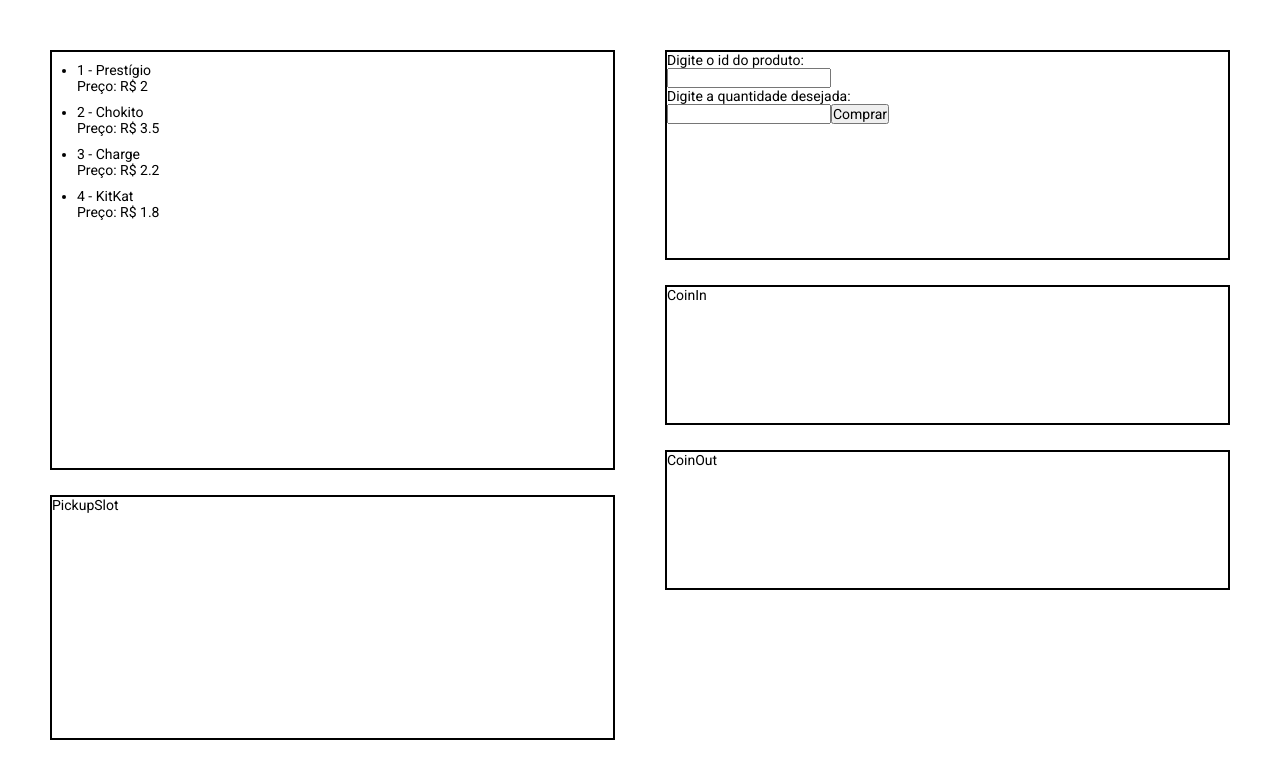
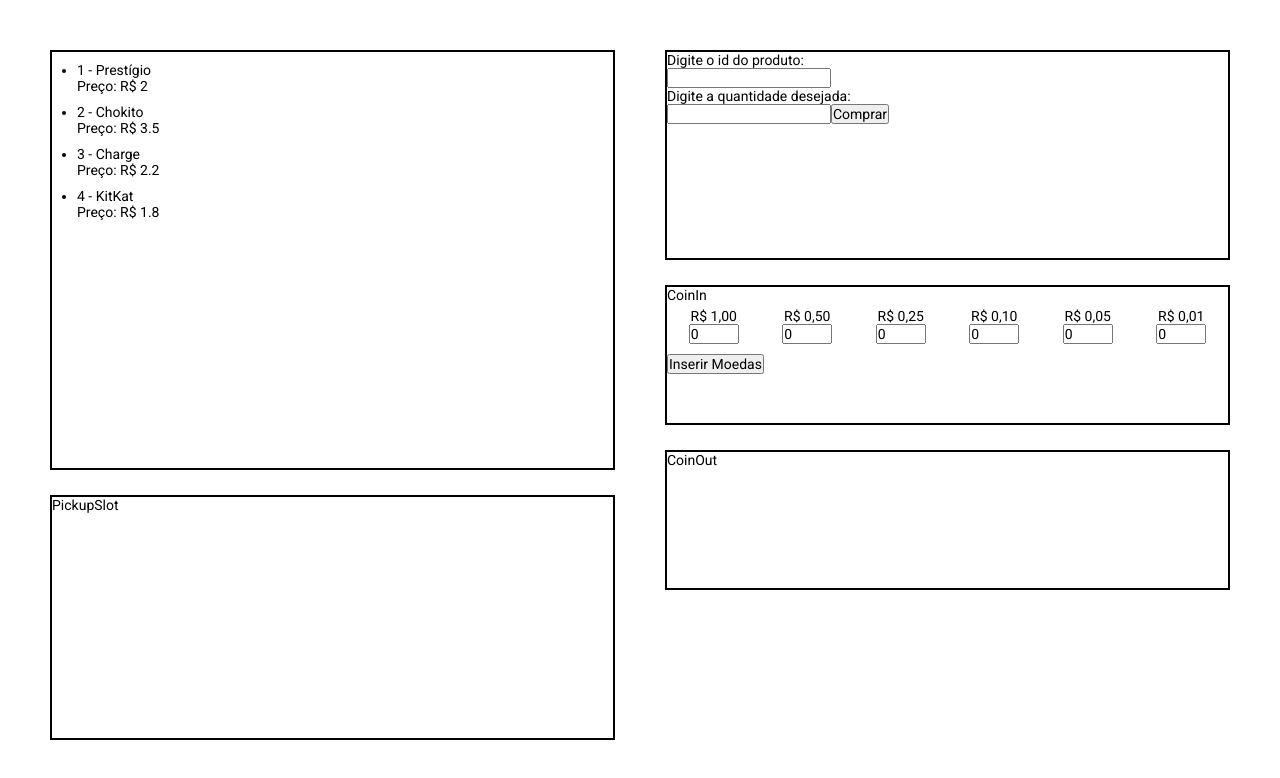
Before and after one commit to Matheuslm10/vending-machine, a React (Create React App) app: page / in a window 1280 px wide. Shown: the top 778 px of the page. Built offline with nearby package versions, Linux system fonts and the light colour scheme; the HTML template or start-up script is replaced by a standard one.

Commit message:
Create the CoinIn component structure

```diff
--- a/src/components/CoinIn/index.js
+++ b/src/components/CoinIn/index.js
@@ -1,12 +1,99 @@
-import React from 'react';
+import React, { useState } from 'react';
 
 import './style.css';
 
 function CoinIn({ totalPrice }) {
+  const [coins, setCoins] = useState([0, 0, 0, 0, 0, 0]);
+
+  function handleQuantityOfCurrancyChange(event, currencyIndex) {
+    const value = event.target.value;
+    setCoins((prev) =>
+      prev.map((currency, index) => {
+        if (index === currencyIndex) {
+          return value;
+        } else {
+          return currency;
+        }
+      })
+    );
+  }
+
+  function handleInsertCoins() {
+    console.log(
+      'atualizar o array de coins inseridas observado pela cashContext'
+    );
+  }
+
   return (
     <div className="coin-in">
       <p>CoinIn</p>
       {totalPrice && <p>Por favor, insira R$ {totalPrice}</p>}
+
+      <div className="coins-input-group">
+        <div className="coin-input">
+          <p>R$ 1,00</p>
+          <input
+            value={coins[0]}
+            onChange={(e) => handleQuantityOfCurrancyChange(e, 0)}
+            type="number"
+            min="0"
+          />
+        </div>
+
+        <div className="coin-input">
+          <p>R$ 0,50</p>
+          <input
+            value={coins[1]}
+            onChange={(e) => handleQuantityOfCurrancyChange(e, 1)}
+            type="number"
+            min="0"
+          />
+        </div>
+
+        <div className="coin-input">
+          <p>R$ 0,25</p>
+          <input
+            value={coins[2]}
+            onChange={(e) => handleQuantityOfCurrancyChange(e, 2)}
+            type="number"
+            min="0"
+          />
+        </div>
+
+        <div className="coin-input">
+          <p>R$ 0,10</p>
+          <input
+            value={coins[3]}
+            onChange={(e) => handleQuantityOfCurrancyChange(e, 3)}
+            type="number"
+            min="0"
+          />
+        </div>
+
+        <div className="coin-input">
+          <p>R$ 0,05</p>
+          <input
+            value={coins[4]}
+            onChange={(e) => handleQuantityOfCurrancyChange(e, 4)}
+            type="number"
+            min="0"
+          />
+        </div>
+
+        <div className="coin-input">
+          <p>R$ 0,01</p>
+          <input
+            value={coins[5]}
+            onChange={(e) => handleQuantityOfCurrancyChange(e, 5)}
+            type="number"
+            min="0"
+          />
+        </div>
+      </div>
+
+      <button type="button" onClick={() => handleInsertCoins()}>
+        Inserir Moedas
+      </button>
     </div>
   );
 }
--- a/src/components/CoinIn/style.css
+++ b/src/components/CoinIn/style.css
@@ -3,3 +3,18 @@
   margin-top: 25px;
   height: 20%;
 }
+
+.coins-input-group {
+  display: flex;
+  flex-flow: row wrap;
+}
+
+.coin-input {
+  flex: 1;
+  text-align: center;
+  margin: 5px 10px 10px;
+}
+
+.coin-input > input {
+  max-width: 50px;
+}
```
